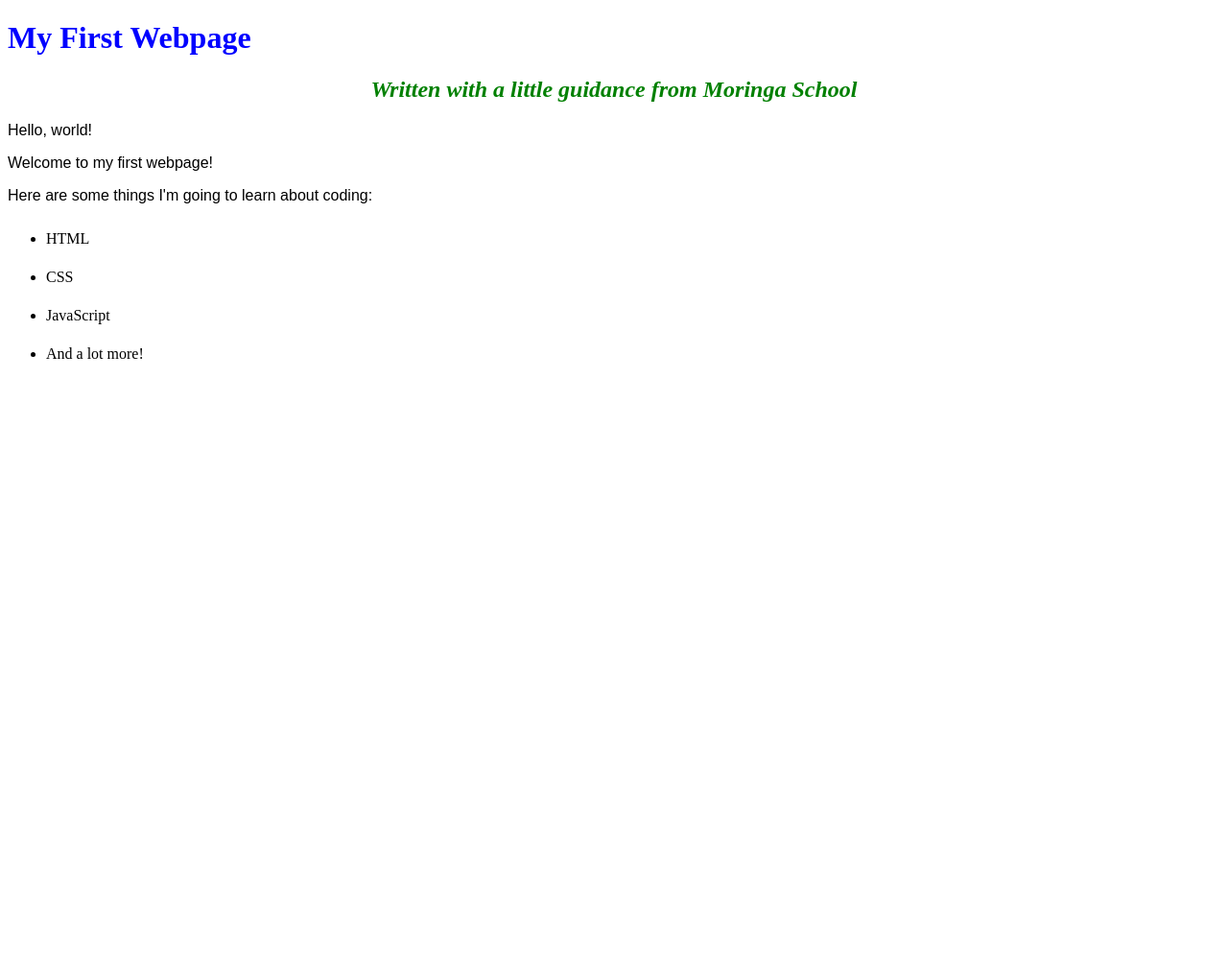
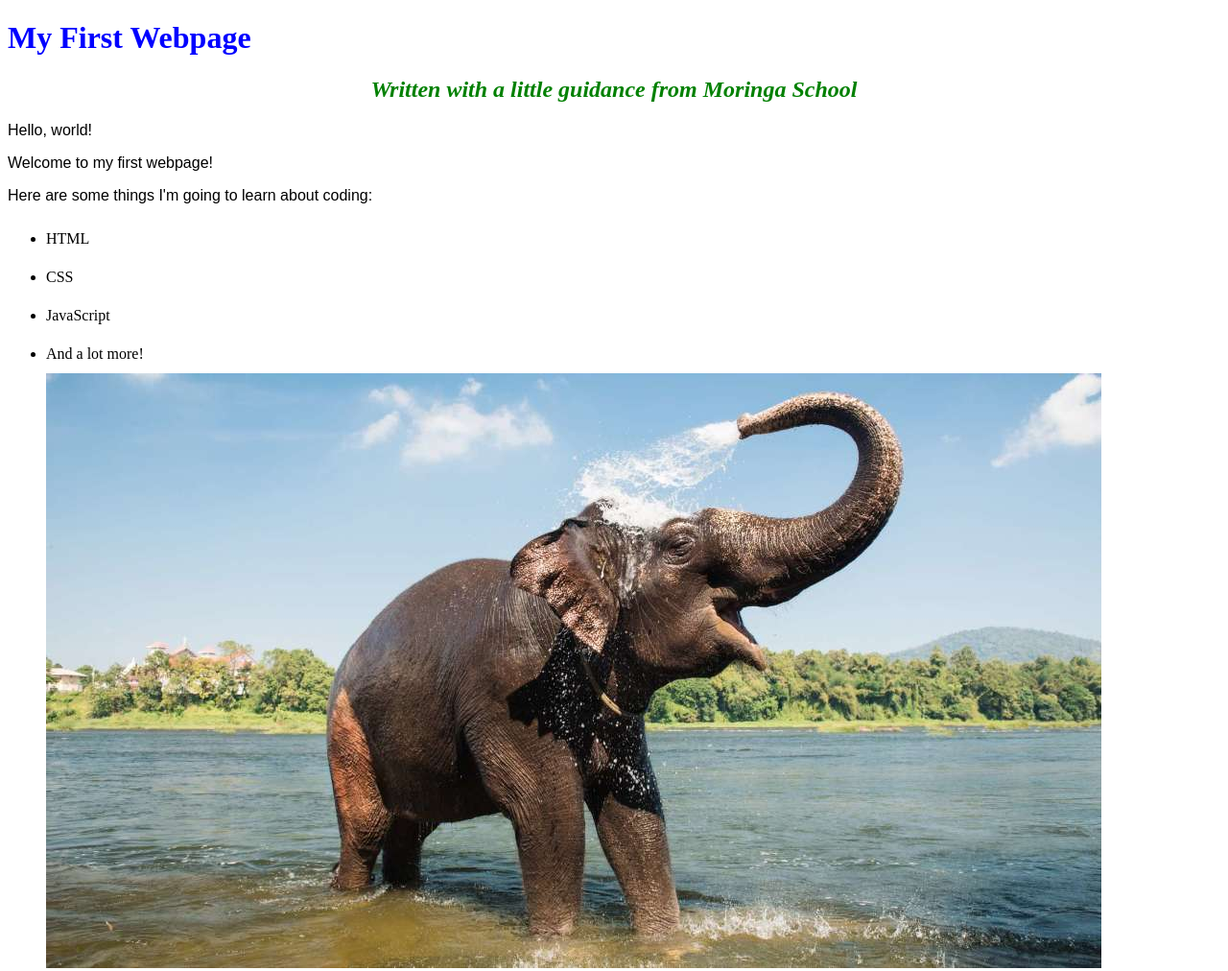
Before and after one commit to alexogola/my-first-webpage, a plain HTML site: page index.html in a window 1280 px wide. Shown: the whole page at 96% size. Before the commit the page ends 800 px from the top, so only its background shows below. Drawn offline with Linux system fonts and the light colour scheme.

Commit message:
Upload to gh-pages.

```diff
--- a/index.html
+++ b/index.html
@@ -15,6 +15,7 @@
       <li>CSS</li>
       <li>JavaScript</li>
       <li>And a lot more!</li>
+      <img src="images/elephant.jpg" alt="elephant">
     </ul>
   </body>
 </html>
```
